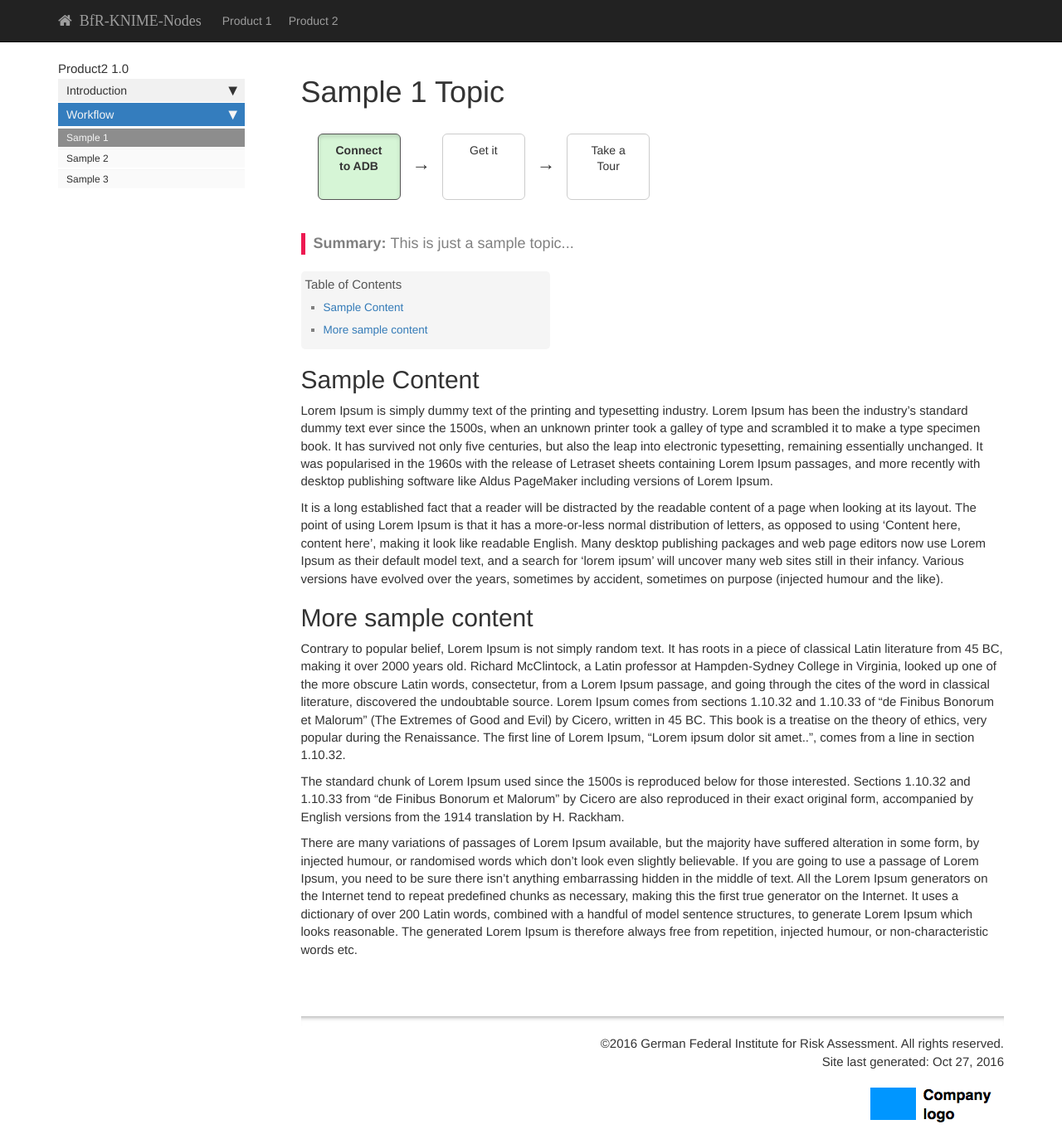
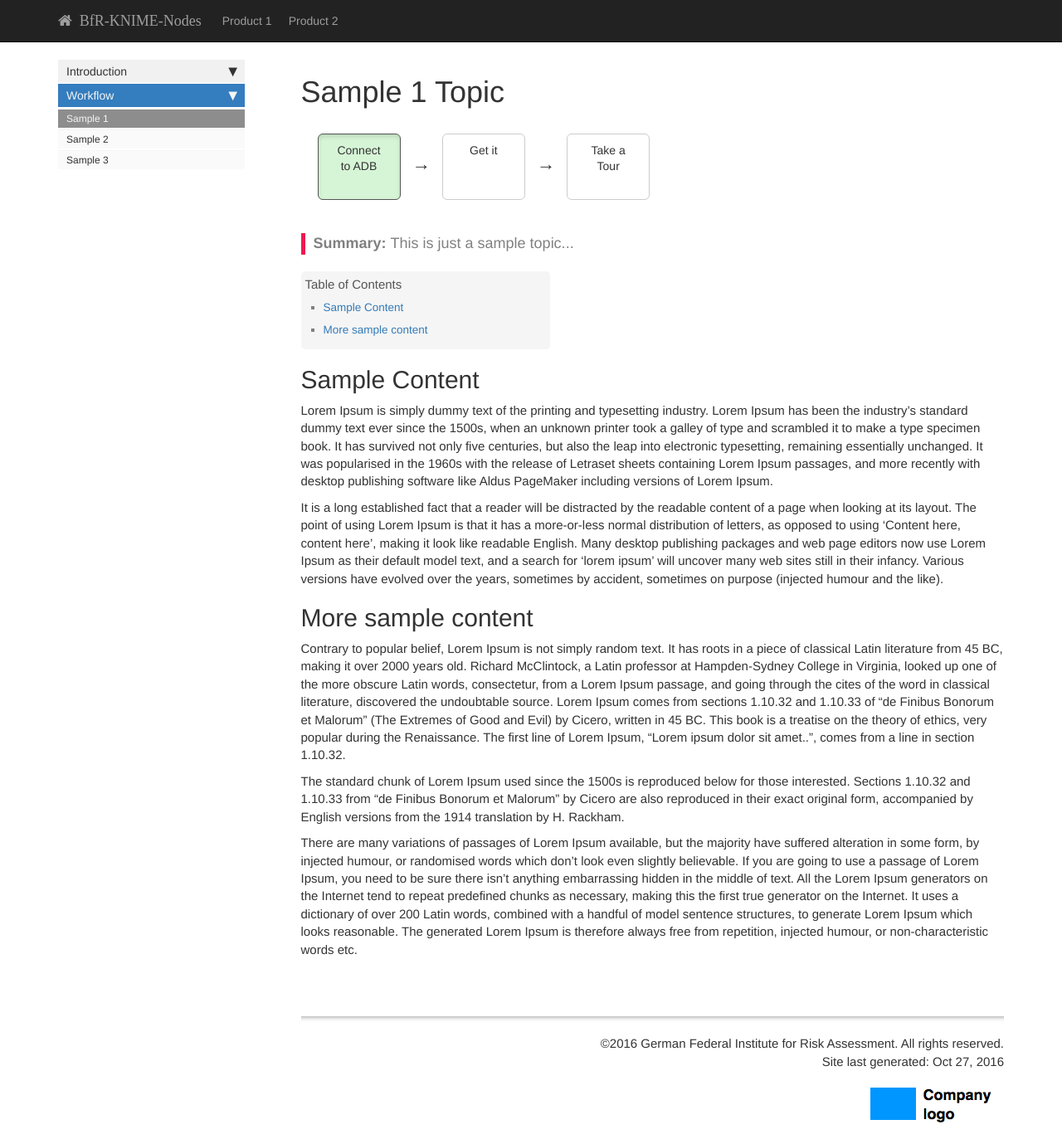
Before and after one commit to SiLeBAT/documentation-template, a Jekyll site: the page built from pages/product2/p2_sample1.md, in a window 1280 px wide and 1379 px high. Shown: the whole window at 83% size. Built offline with Jekyll 4.4.1, drawn with Linux system fonts in a browser that asks for light colours; nearby versions of some CDN libraries; comment, search, counter and statistics services are not loaded.

Commit message:
unused stuff removed

```diff
--- a/_data/sidebars/product1_sidebar.yml
+++ b/_data/sidebars/product1_sidebar.yml
@@ -2,8 +2,6 @@
 
 entries:
 - title: Sidebar
-  product: Product1
-  version: 1.0
   folders:
 
   - title: Getting Started
--- a/_data/sidebars/product2_sidebar.yml
+++ b/_data/sidebars/product2_sidebar.yml
@@ -2,8 +2,6 @@
 
 entries:
 - title: Product2
-  product: Product2
-  version: 1.0
   folders:
 
   - title: Introduction
--- a/_includes/custom/usermap.html
+++ b/_includes/custom/usermap.html
@@ -1,8 +1,8 @@
 <div id="userMap">
     <a href="p2_sample1.html" class="btn btn-default btn-lg modalButton1">Connect to ADB</a>
-    <span class="complexArrow">→</span>
+    <span class="arrow">→</span>
     <a href="p2_sample2.html" class="btn btn-default btn-lg modalButton2">Get it</a>
-    <span class="complexArrow">→</span>
+    <span class="arrow">→</span>
     <a href="p2_sample3.html" class="btn btn-default btn-lg modalButton3">Take a Tour</a>
     <div class="clearfix"></div>
 </div>
--- a/_includes/sidebar.html
+++ b/_includes/sidebar.html
@@ -1,7 +1,6 @@
 {% include custom/sidebarconfigs.html %}
 
 <ul id="mysidebar" class="nav">
-    <li class="sidebarTitle">{{sidebar[0].product}} {{sidebar[0].version}}</li>
     {% for entry in sidebar %}
     {% for folder in entry.folders %}
     <li>
--- a/_includes/topnav.html
+++ b/_includes/topnav.html
@@ -12,32 +12,18 @@
         </div>
         <div class="collapse navbar-collapse" id="bs-example-navbar-collapse-1">
             <ul class="nav navbar-nav navbar-left">
-                <!-- entries without drop-downs appear here -->
-                {% for entry in site.data.topnav.topnav %} {% for item in entry.items %} {% if item.external_url %}
+                {% for entry in site.data.topnav.topnav %}
+                {% for item in entry.items %}
+                {% if item.external_url %}
                 <li><a href="{{item.external_url}}" target="_blank">{{item.title}}</a></li>
                 {% elsif page.url contains item.url %}
                 <li class="active"><a href="{{item.url | remove: '/'}}">{{item.title}}</a></li>
                 {% else %}
                 <li><a href="{{item.url | remove: '/'}}">{{item.title}}</a></li>
-                {% endif %} {% endfor %} {% endfor %}
-                <!-- entries with drop-downs appear here -->
-                <!-- conditional logic to control which topnav appears for the audience defined in the configuration file.-->
-                {% for entry in site.data.topnav.topnav_dropdowns %} {% for folder in entry.folders %}
-                <li class="dropdown">
-                    <a href="#" class="dropdown-toggle" data-toggle="dropdown">{{ folder.title }}<b class="caret"></b></a>
-                    <ul class="dropdown-menu">
-                        {% for folderitem in folder.folderitems %} {% if folderitem.external_url %}
-                        <li><a href="{{folderitem.external_url}}" target="_blank">{{folderitem.title}}</a></li>
-                        {% elsif page.url contains folderitem.url %}
-                        <li class="dropdownActive"><a href="{{folderitem.url | remove: '/'}}">{{folderitem.title}}</a></li>
-                        {% else %}
-                        <li><a href="{{folderitem.url | remove: '/'}}">{{folderitem.title}}</a></li>
-                        {% endif %} {% endfor %}
-                    </ul>
-                </li>
-                {% endfor %} {% endfor %}
+                {% endif %}
+                {% endfor %}
+                {% endfor %}
             </ul>
         </div>
     </div>
-    <!-- /.container -->
 </nav>
--- a/css/customstyles.css
+++ b/css/customstyles.css
@@ -237,21 +237,6 @@ img {
 
 /* Workflow stuff */
 
-.box {
-    box-shadow: 2px 2px 4px #dedede;
-    width: 100px;
-    height: 80px;
-    background-color: #f5f5f5;
-    font-family: Arial;
-    font-size: 12px;
-    hyphens: auto;
-    float: left;
-}
-
-.box:hover {
-    background-color: #f0f0f0;
-}
-
 #userMap {
     overflow-x: auto;
     overflow-y: auto;
@@ -262,66 +247,21 @@ img {
 #userMap .active {
     background-color: #d6f5d6;
     border: 1px solid #555;
-    font-weight: bold;
-}
-
-.userMapTitle {
-    font-family: Arial;
 }
 
 #userMap a:hover {
     text-decoration: none;
 }
 
-div.arrow {
-    max-width: 50px;
-    margin-left: 15px;
-    margin-right: 15px;
-    font-size: 20px;
-}
-
-div.content {
-    max-width: 110px
-}
-
-#userMap div.arrow,
-#userMap div.content {
-    float: left;
-}
-
-.clearfix {
-    clear: both;
-}
-
-#userMap div.arrow {
-    position: relative;
-    top: 30px;
-}
-
-.box1 {
-    margin-left: 0px;
-}
-
-div.box.box1 {
-    margin-left: -20px;
-}
-
 #userMap .btn-lg {
     width: 100px;
     height: 80px;
-}
-
-#userMap .complexArrow {
-    font-size: 22px;
-    margin: 0px 10px;
-}
-
-#userMap .btn-lg .active {
-    background-color: #d6f5d6;
-}
-
-#userMap .btn-lg {
     white-space: pre-wrap;
     word-wrap: break-word;
     font-size: 14px;
 }
+
+#userMap .arrow {
+    font-size: 22px;
+    margin: 0px 10px;
+}
```
